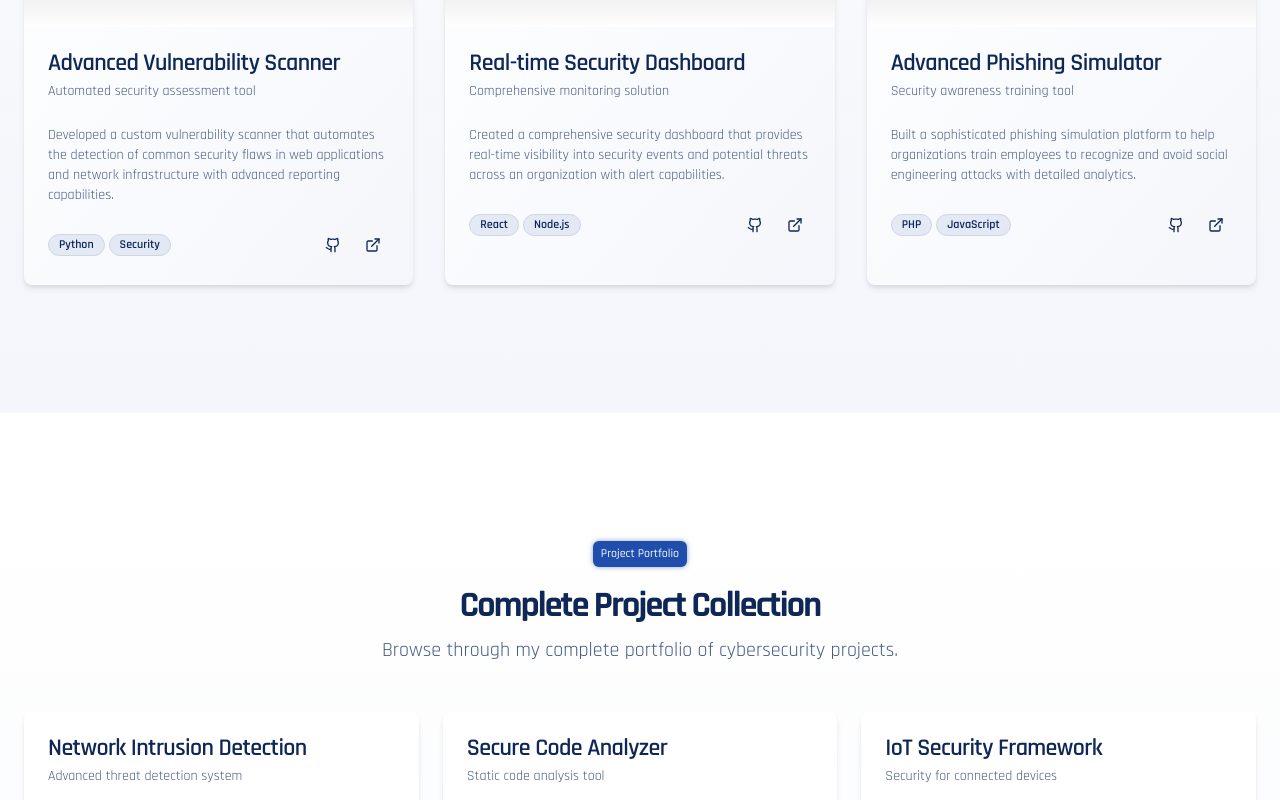
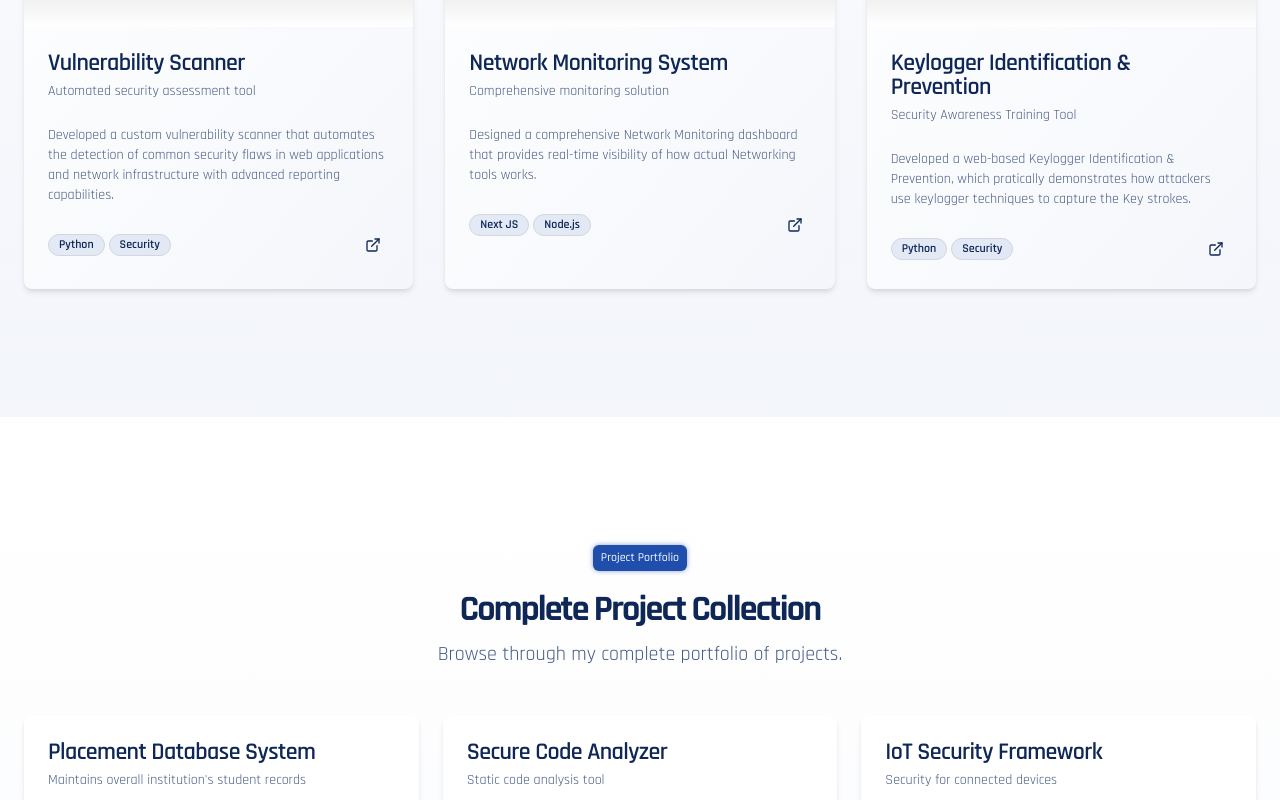
Before and after one commit to GD-125/portfolio, a Next.js app: page /projects in a window 1280 px wide. Shown: the part 880-1680 px from the top of the page. Built offline with nearby package versions, Linux system fonts and the light colour scheme; grey boxes are pictures that could not be loaded.

Commit message:
Update page.tsx

```diff
--- a/app/projects/page.tsx
+++ b/app/projects/page.tsx
@@ -51,7 +51,7 @@ export default function ProjectsPage() {
                   <div className="absolute inset-0 bg-gradient-to-t from-background to-transparent"></div>
                 </div>
                 <CardHeader className="relative">
-                  <CardTitle>Advanced Vulnerability Scanner</CardTitle>
+                  <CardTitle>Vulnerability Scanner</CardTitle>
                   <CardDescription>Automated security assessment tool</CardDescription>
                 </CardHeader>
                 <CardContent className="relative">
@@ -70,10 +70,10 @@ export default function ProjectsPage() {
                     </Badge>
                   </div>
                   <div className="flex gap-2">
-                    <Button variant="ghost" size="icon" className="h-8 w-8">
+{/*                     <Button variant="ghost" size="icon" className="h-8 w-8">
                       <Github className="h-4 w-4" />
                       <span className="sr-only">GitHub</span>
-                    </Button>
+                    </Button> */}
                     <Button variant="ghost" size="icon" className="h-8 w-8">
                       <ExternalLink className="h-4 w-4" />
                       <span className="sr-only">View project</span>
@@ -95,29 +95,28 @@ export default function ProjectsPage() {
                   <div className="absolute inset-0 bg-gradient-to-t from-background to-transparent"></div>
                 </div>
                 <CardHeader className="relative">
-                  <CardTitle>Real-time Security Dashboard</CardTitle>
-                  <CardDescription>Comprehensive monitoring solution</CardDescription>
+                  <CardTitle>Network Monitoring System</CardTitle>
+                  <CardDescription> Comprehensive monitoring solution </CardDescription>
                 </CardHeader>
                 <CardContent className="relative">
                   <p className="text-sm text-muted-foreground">
-                    Created a comprehensive security dashboard that provides real-time visibility into security events
-                    and potential threats across an organization with alert capabilities.
+                    Designed a comprehensive Network Monitoring dashboard that provides real-time visibility of how actual Networking tools works.
                   </p>
                 </CardContent>
                 <CardFooter className="relative flex justify-between">
                   <div className="flex flex-wrap gap-1">
                     <Badge variant="outline" className="bg-primary/10">
-                      React
+                      Next JS
                     </Badge>
                     <Badge variant="outline" className="bg-primary/10">
                       Node.js
                     </Badge>
                   </div>
                   <div className="flex gap-2">
-                    <Button variant="ghost" size="icon" className="h-8 w-8">
+{/*                     <Button variant="ghost" size="icon" className="h-8 w-8">
                       <Github className="h-4 w-4" />
                       <span className="sr-only">GitHub</span>
-                    </Button>
+                    </Button> */}
                     <Button variant="ghost" size="icon" className="h-8 w-8">
                       <ExternalLink className="h-4 w-4" />
                       <span className="sr-only">View project</span>
@@ -139,29 +138,28 @@ export default function ProjectsPage() {
                   <div className="absolute inset-0 bg-gradient-to-t from-background to-transparent"></div>
                 </div>
                 <CardHeader className="relative">
-                  <CardTitle>Advanced Phishing Simulator</CardTitle>
-                  <CardDescription>Security awareness training tool</CardDescription>
+                  <CardTitle>Keylogger Identification & Prevention</CardTitle>
+                  <CardDescription>Security Awareness Training Tool</CardDescription>
                 </CardHeader>
                 <CardContent className="relative">
                   <p className="text-sm text-muted-foreground">
-                    Built a sophisticated phishing simulation platform to help organizations train employees to
-                    recognize and avoid social engineering attacks with detailed analytics.
+                    Developed a web-based Keylogger Identification & Prevention, which pratically demonstrates how attackers use keylogger techniques to capture the Key strokes.
                   </p>
                 </CardContent>
                 <CardFooter className="relative flex justify-between">
                   <div className="flex flex-wrap gap-1">
                     <Badge variant="outline" className="bg-primary/10">
-                      PHP
+                      Python
                     </Badge>
                     <Badge variant="outline" className="bg-primary/10">
-                      JavaScript
+                      Security
                     </Badge>
                   </div>
                   <div className="flex gap-2">
-                    <Button variant="ghost" size="icon" className="h-8 w-8">
+{/*                     <Button variant="ghost" size="icon" className="h-8 w-8">
                       <Github className="h-4 w-4" />
                       <span className="sr-only">GitHub</span>
-                    </Button>
+                    </Button> */}
                     <Button variant="ghost" size="icon" className="h-8 w-8">
                       <ExternalLink className="h-4 w-4" />
                       <span className="sr-only">View project</span>
@@ -181,7 +179,7 @@ export default function ProjectsPage() {
                 <div className="inline-block cyber-badge mb-2">Project Portfolio</div>
                 <h2 className="text-3xl font-bold tracking-tighter md:text-4xl/tight">Complete Project Collection</h2>
                 <p className="max-w-[900px] text-muted-foreground md:text-xl">
-                  Browse through my complete portfolio of cybersecurity projects.
+                  Browse through my complete portfolio of projects.
                 </p>
               </div>
             </div>
@@ -190,13 +188,12 @@ export default function ProjectsPage() {
               {/* Project 4 */}
               <Card className="flex flex-col overflow-hidden transition-all hover:shadow-lg cyber-card">
                 <CardHeader>
-                  <CardTitle>Network Intrusion Detection</CardTitle>
-                  <CardDescription>Advanced threat detection system</CardDescription>
+                  <CardTitle>Placement Database System</CardTitle>
+                  <CardDescription>Maintains overall institution's student records</CardDescription>
                 </CardHeader>
                 <CardContent className="flex-1">
                   <p className="text-sm text-muted-foreground">
-                    Implemented a custom network intrusion detection system that uses machine learning to identify
-                    unusual patterns and potential security breaches.
+                    Developed a Placement Database System which lively track students updates including both co-curicular and extra curicular activities.
                   </p>
                 </CardContent>
                 <CardFooter className="flex justify-between">
```
